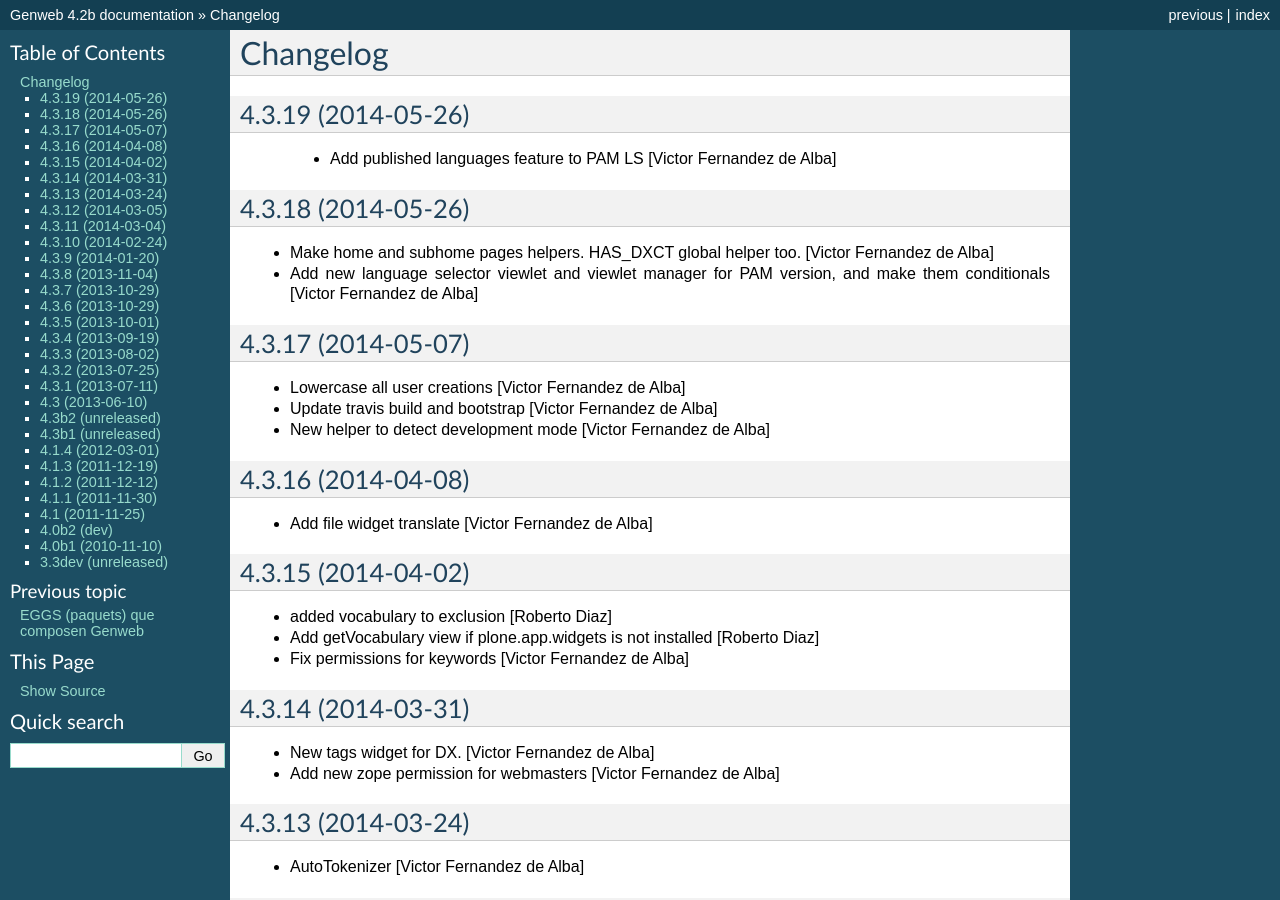
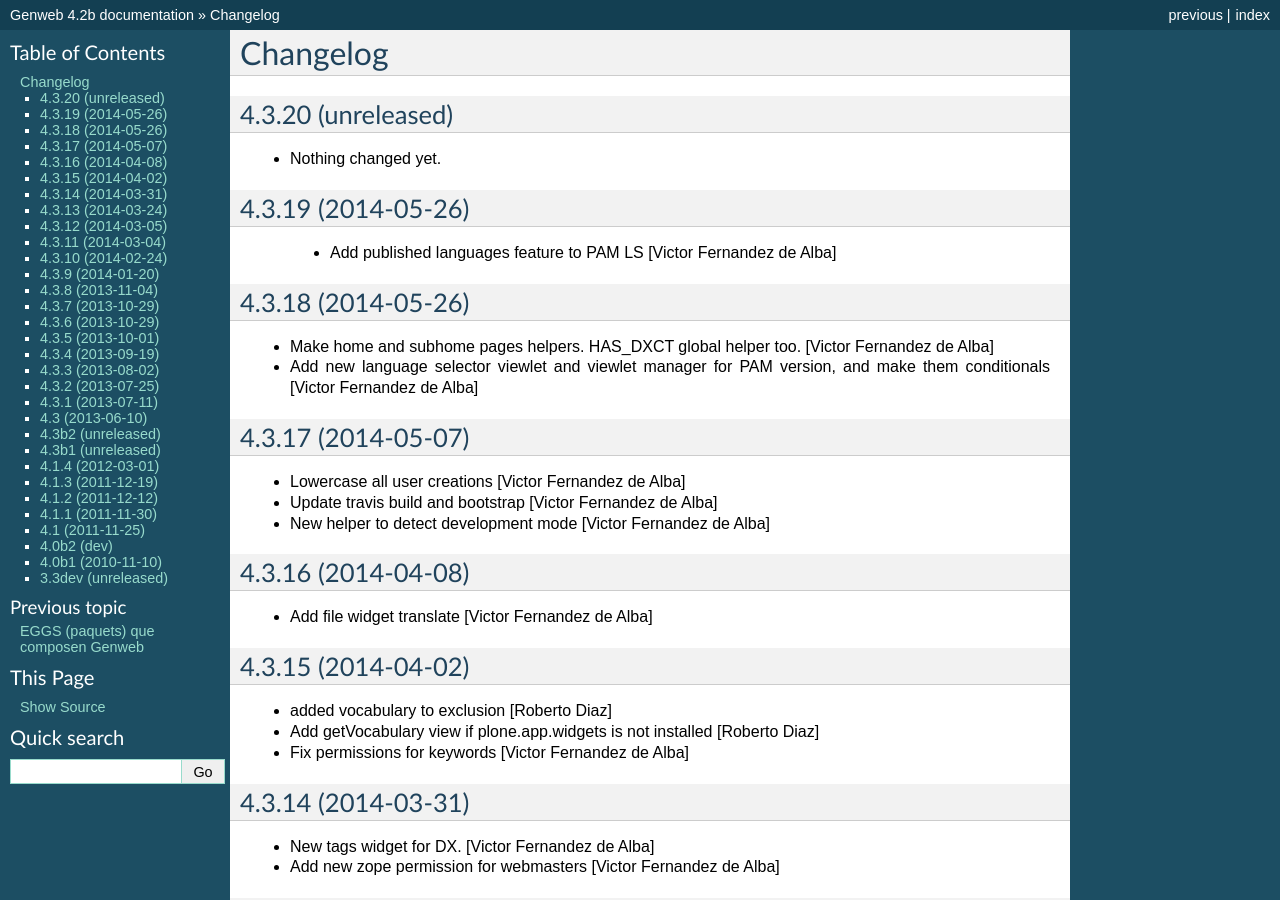
Before and after one commit to UPCnet/genweb.core, a Sphinx documentation site: the page built from docs/HISTORY.rst, in a window 1280 px wide and 900 px high. Built offline with Sphinx 7.4.7, drawn with Linux system fonts in a browser that asks for light colours.

Commit message:
Back to development: 4.3.20

```diff
--- a/docs/HISTORY.rst
+++ b/docs/HISTORY.rst
@@ -1,5 +1,11 @@
 Changelog
 =========
+
+4.3.20 (unreleased)
+-------------------
+
+- Nothing changed yet.
+
 
 4.3.19 (2014-05-26)
 -------------------
--- a/setup.py
+++ b/setup.py
@@ -1,7 +1,7 @@
 from setuptools import setup, find_packages
 import os
 
-version = '4.3.19'
+version = '4.3.20.dev0'
 
 README = open("README.rst").read()
 HISTORY = open(os.path.join("docs", "HISTORY.rst")).read()
```
